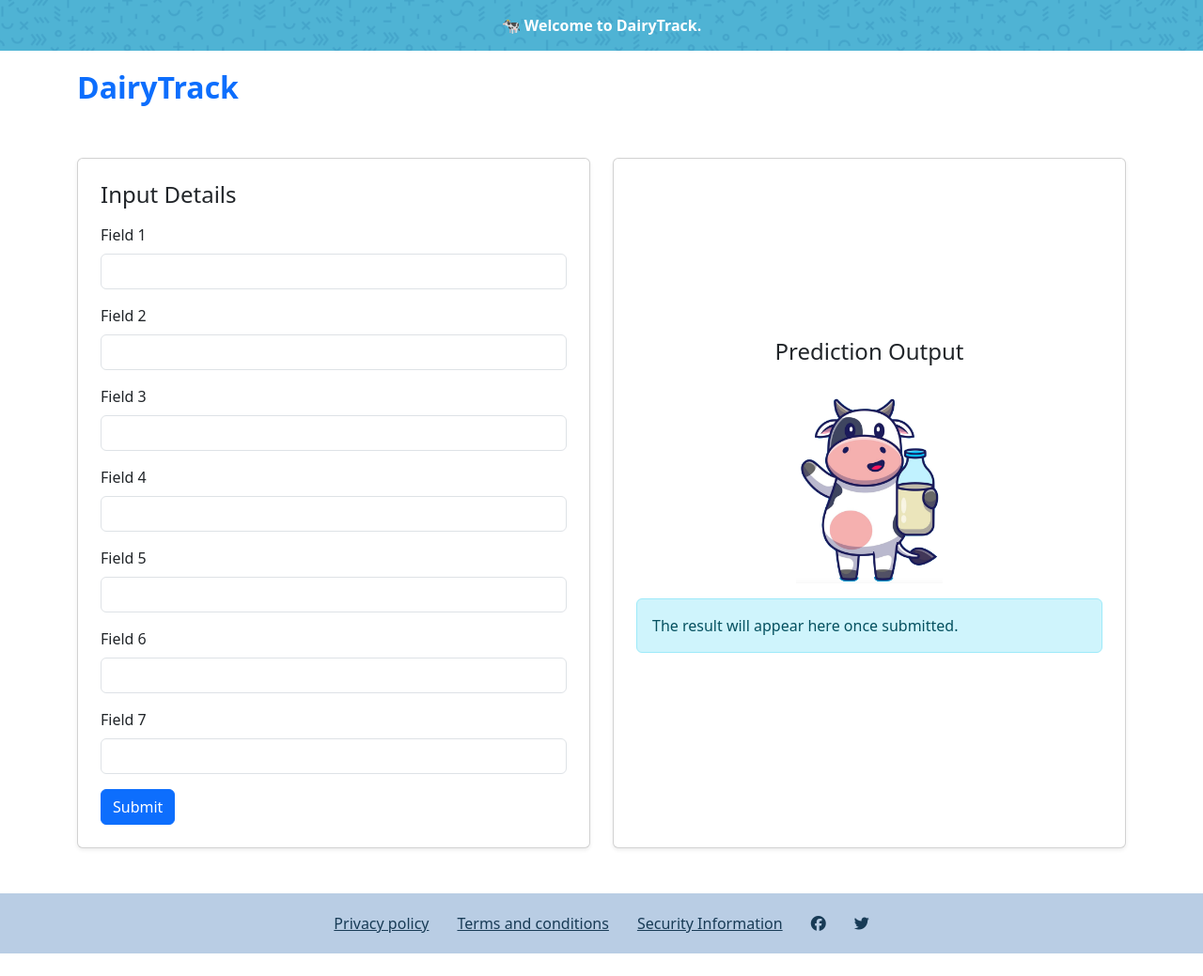
After one commit to rhealaloo45/nareshwadi-web, a Django app: page /disease in a window 1280 px wide. The commit adds this page. Shown: the whole page at 94% size. Run offline with Django 4.2, Linux system fonts and the light colour scheme; some libraries are stand-ins or nearby versions.

Commit message:
disease pred

```diff
--- a/analytics/app/urls.py
+++ b/analytics/app/urls.py
@@ -8,5 +8,5 @@ from . import views
 from . import views
 urlpatterns = [
     path('',csrf_exempt(views.index), name='app'),
-    # path('home',views.home, name='home'),
+    path('disease',views.disease, name='disease'),
 ]
--- a/analytics/app/views.py
+++ b/analytics/app/views.py
@@ -10,3 +10,9 @@ import json
 # Create your views here.
 def index(request):
     return render(request, 'index.html')
+
+def disease(request):
+    return render(request, 'home/disease.html')
+
+def milk(request):
+    return render(request, 'home/milk.html')
--- a/analytics/templates/base.html
+++ b/analytics/templates/base.html
@@ -33,7 +33,7 @@
                     {% comment %} <li><a href="#" class="hover-link">Customers</a></li> {% endcomment %}
                     <!-- <li><a href="#" class="hover-link">Pricing</a></li> -->
                     {% comment %} <li><a href="#" class="hover-link">Features</a></li> {% endcomment %}
-                    <li><a href="/signin" class="hover-link secondary-button">Disease prediction</a></li>
+                    <li><a href="/disease" class="hover-link secondary-button">Disease prediction</a></li>
                     <li><a  href="/signup" class="hover-link primary-button">Milk Yield Prediction</a></li>
                 </ul>
             </div>
--- a/analytics/templates/home/base.html
+++ b/analytics/templates/home/base.html
@@ -17,15 +17,8 @@
     <nav>
         <div class="container main-nav flex">
             <a class="company-logo"  style="text-decoration: none">
-                <h2><span class="logo-color">R</span>oad<span class="logo-color">H</span>awk</h2>
+                <h2><span class="logo-color">D</span>airy<span class="logo-color">T</span>rack</h2>
             </a>
-            <div class="nav-links ">
-                <ul class="flex">
-                    <li><a href="#" class="hover-link" style="text-decoration: none">Hello {{fname}}! </a></li>
-                    {% comment %} <li><a href="/signin" class="hover-link secondary-button">Sign In</a></li> {% endcomment %}
-                    <li><a  href="/signout"  style="text-decoration: none" class="hover-link primary-button">Sign out</a></li>
-                </ul>
-            </div>
         </div>
     </nav>
 
--- /dev/null
+++ b/analytics/templates/home/disease.html
@@ -0,0 +1,72 @@
+{%extends 'home/base.html' %}
+
+{%block banner%}
+    <!-- TOP BANNER -->
+    <div class="top-banner">
+        <div class="container">
+            <div class="small-bold-text banner-text">🐄 Welcome to DairyTrack.</div>
+        </div>
+    </div>
+{% endblock banner%}
+
+{%block bodycontent%}
+<div class="container my-5">
+    <div class="row">
+        <!-- Form Section -->
+        <div class="col-md-6">
+            <div class="card shadow-sm p-4">
+                <h4 class="mb-3">Input Details</h4>
+                <form method="POST" action="/predict/">
+                    {% csrf_token %}
+                    <div class="mb-3">
+                        <label for="field1" class="form-label">Field 1</label>
+                        <input type="text" class="form-control" id="field1" name="field1" required>
+                    </div>
+                    <div class="mb-3">
+                        <label for="field2" class="form-label">Field 2</label>
+                        <input type="text" class="form-control" id="field2" name="field2" required>
+                    </div>
+                    <div class="mb-3">
+                        <label for="field3" class="form-label">Field 3</label>
+                        <input type="text" class="form-control" id="field3" name="field3" required>
+                    </div>
+                    <div class="mb-3">
+                        <label for="field4" class="form-label">Field 4</label>
+                        <input type="text" class="form-control" id="field4" name="field4" required>
+                    </div>
+                    <div class="mb-3">
+                        <label for="field5" class="form-label">Field 5</label>
+                        <input type="text" class="form-control" id="field5" name="field5" required>
+                    </div>
+                    <div class="mb-3">
+                        <label for="field6" class="form-label">Field 6</label>
+                        <input type="text" class="form-control" id="field6" name="field6" required>
+                    </div>
+                    <div class="mb-3">
+                        <label for="field7" class="form-label">Field 7</label>
+                        <input type="text" class="form-control" id="field7" name="field7" required>
+                    </div>
+                    <button type="submit" class="btn btn-primary">Submit</button>
+                </form>
+            </div>
+        </div>
+
+        <!-- Prediction Output Section -->
+        <div class="col-md-6 d-flex align-items-stretch">
+            <div class="card shadow-sm p-4 w-100 d-flex flex-column justify-content-center align-items-center">
+                <h4 class="mb-3">Prediction Output</h4>
+                <img src="/static/images/cow_disease_pred.png" alt="Cow Disease Prediction" class="img-fluid my-3" style="height: 200px; width: auto; display: block; margin: auto;">
+                <div id="output" class="alert alert-info w-100" role="alert">
+                    <!-- Display the prediction result here -->
+                    {% if prediction %}
+                        <strong>Prediction:</strong> {{ prediction }}
+                    {% else %}
+                        The result will appear here once submitted.
+                    {% endif %}
+                </div>
+
+            </div>
+        </div>
+    </div>
+</div>
+{%endblock bodycontent%}
```
Also changed, not shown: analytics/templates/home/baseAuth.html (deleted, +0 -50 lines), analytics/templates/home/home.html (deleted, +0 -47 lines), analytics/templates/home/login.html (deleted, +0 -42 lines), analytics/templates/home/signup.html (deleted, +0 -51 lines), analytics/static/images/cow_disease.jpg (added), analytics/static/images/cow_disease_pred.png (added), analytics/templates/home/milk.html (added).
